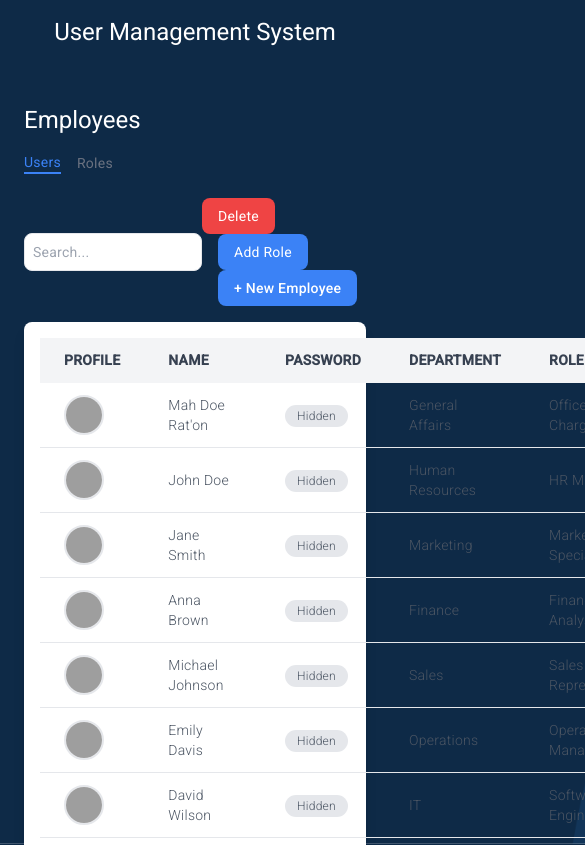
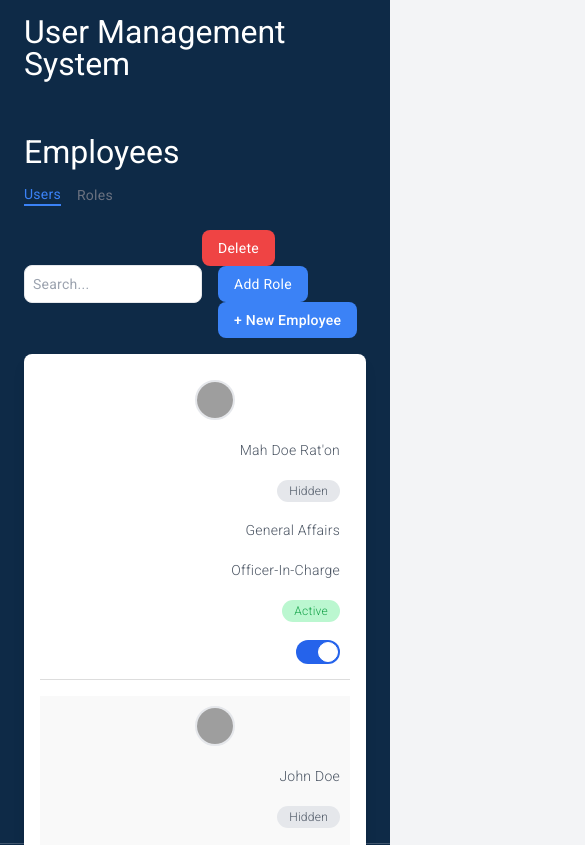
Before and after one commit to Sh4xi/HRIS, an Angular app: page /user-management in a window 390 px wide. Shown: the top 845 px of the page, 585 px wide, since content can reach past the window. Built offline with nearby package versions, Linux system fonts and the light colour scheme; grey boxes are pictures that could not be loaded.

Commit message:
minor changes

```diff
--- a/src/app/user-management/user-management.component.css
+++ b/src/app/user-management/user-management.component.css
@@ -1,3 +1,53 @@
+/* Table Styles */
+table {
+  width: 100%;
+  border-collapse: collapse;
+}
+
+th, td {
+  border: none;
+  padding: 10px;
+  text-align: left;
+}
+
+tr {
+  border: none;
+}
+
+th {
+  background-color: #A9A9A9;
+  font-weight: bold;
+}
+
+tr:nth-child(even) {
+  background-color: #f9f9f9;
+}
+
+tr:hover {
+  background-color: #f1f1f1;
+}
+
+/* Status Indicator */
+.status-indicator {
+  display: inline-block;
+  padding: 0.25rem 0.5rem;
+  border-radius: 9999px;
+  font-size: 0.75rem;
+  font-weight: bold;
+  text-transform: uppercase;
+}
+
+.status-indicator.active {
+  background-color: #34d399;
+  color: #ffffff;
+}
+
+.status-indicator.inactive {
+  background-color: #ef4444;
+  color: #ffffff;
+}
+
+/* Switch Styles */
 .switch {
   position: relative;
   display: inline-block;
@@ -55,3 +105,117 @@
 
 .on { left: 60%; }
 .off { left: 40%; }
+
+/* Responsive Styles */
+@media screen and (max-width: 768px) {
+  table, thead, tbody, th, td, tr {
+    display: block;
+  }
+
+  thead tr {
+    position: absolute;
+    top: -9999px;
+    left: -9999px;
+  }
+
+  tr {
+    margin-bottom: 1rem;
+    border-bottom: 1px solid #ddd;
+  }
+
+  td {
+    border: none;
+    position: relative;
+    padding-left: 50%;
+    text-align: right;
+  }
+
+  td:before {
+    content: attr(data-label);
+    position: absolute;
+    left: 6px;
+    width: 45%;
+    padding-right: 10px;
+    white-space: nowrap;
+    text-align: left;
+    font-weight: bold;
+  }
+
+  .status-indicator {
+    display: inline-block;
+    margin-left: auto;
+  }
+
+  .switch {
+    margin-left: auto;
+  }
+}
+
+/* Additional Responsive Adjustments */
+@media screen and (max-width: 480px) {
+  body {
+    font-size: 14px;
+  }
+
+  .status-indicator {
+    font-size: 0.65rem;
+    padding: 0.2rem 0.4rem;
+  }
+
+  .switch {
+    width: 36px;
+    height: 22px;
+  }
+
+  .slider:before {
+    height: 14px;
+    width: 14px;
+  }
+
+  input:checked + .slider:before {
+    transform: translateX(14px);
+  }
+}
+
+/* Flexbox for better layout control */
+.flex-container {
+  display: flex;
+  flex-wrap: wrap;
+  justify-content: space-between;
+  align-items: center;
+}
+
+.flex-item {
+  flex: 1 1 auto;
+  margin: 0.5rem;
+}
+
+/* Responsive font sizes */
+html {
+  font-size: 16px;
+}
+
+@media screen and (max-width: 768px) {
+  html {
+    font-size: 14px;
+  }
+}
+
+@media screen and (max-width: 480px) {
+  html {
+    font-size: 12px;
+  }
+}
+
+/* Use rem units for consistent scaling */
+h1 {
+  font-size: 2rem;
+}
+
+h2 {
+  font-size: 1.5rem;
+}
+
+p {
+  font-size: 1rem;
+}
```
Lines whose indentation alone changed are shown as unchanged.
